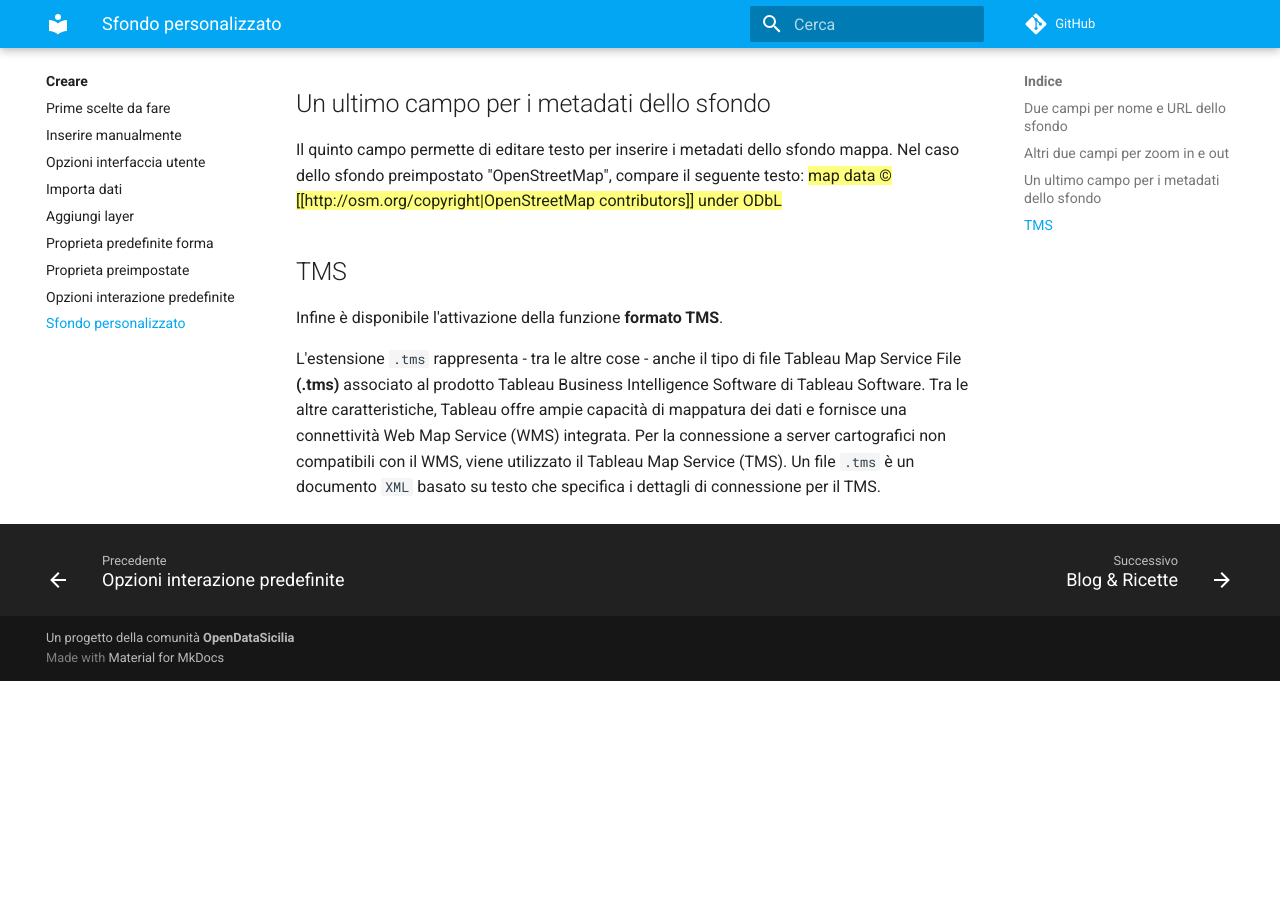
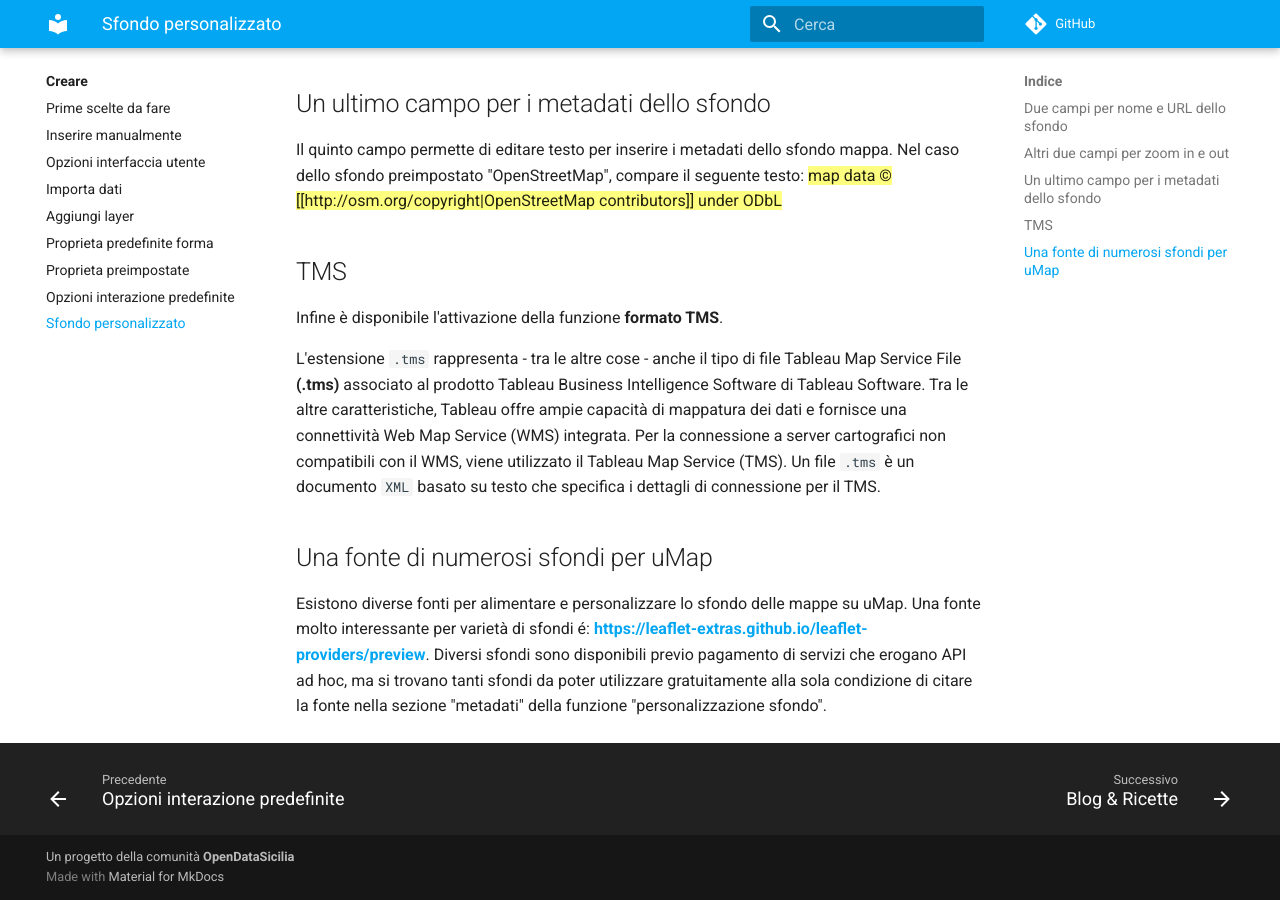
Before and after one commit to opendatasicilia/guida-umap, an MkDocs documentation site: the page built from docs/creare/sfondo-personalizzato.md, in a window 1280 px wide and 900 px high, scrolled down 906 px. Built offline with MkDocs 1.6.1 and Material for MkDocs 9.7.7, drawn with Linux system fonts in a browser that asks for light colours; comment, search, counter and statistics services are not loaded; before the commit the page ends 1587 px from its top, so only the background shows below that.

Commit message:
Update sfondo-personalizzato.md

```diff
--- a/docs/creare/sfondo-personalizzato.md
+++ b/docs/creare/sfondo-personalizzato.md
@@ -26,3 +26,7 @@ Il quinto campo permette di editare testo per inserire i metadati dello sfondo m
 Infine è disponibile l'attivazione della funzione **formato TMS**.
 
 L'estensione `.tms` rappresenta - tra le altre cose - anche il tipo di file Tableau Map Service File **(.tms)** associato al prodotto Tableau Business Intelligence Software di Tableau Software. Tra le altre caratteristiche, Tableau offre ampie capacità di mappatura dei dati e fornisce una connettività Web Map Service (WMS) integrata. Per la connessione a server cartografici non compatibili con il WMS, viene utilizzato il Tableau Map Service (TMS). Un file `.tms` è un documento `XML` basato su testo che specifica i dettagli di connessione per il TMS.
+
+## Una fonte di numerosi sfondi per uMap
+
+Esistono diverse fonti per alimentare e personalizzare lo sfondo delle mappe su uMap. Una fonte molto interessante per varietà di sfondi é: [**https://leaflet-extras.github.io/leaflet-providers/preview**](https://leaflet-extras.github.io/leaflet-providers/preview/). Diversi sfondi sono disponibili previo pagamento di servizi che erogano API ad hoc, ma si trovano tanti sfondi da poter utilizzare gratuitamente alla sola condizione di citare la fonte nella sezione "metadati" della funzione "personalizzazione sfondo".
```
